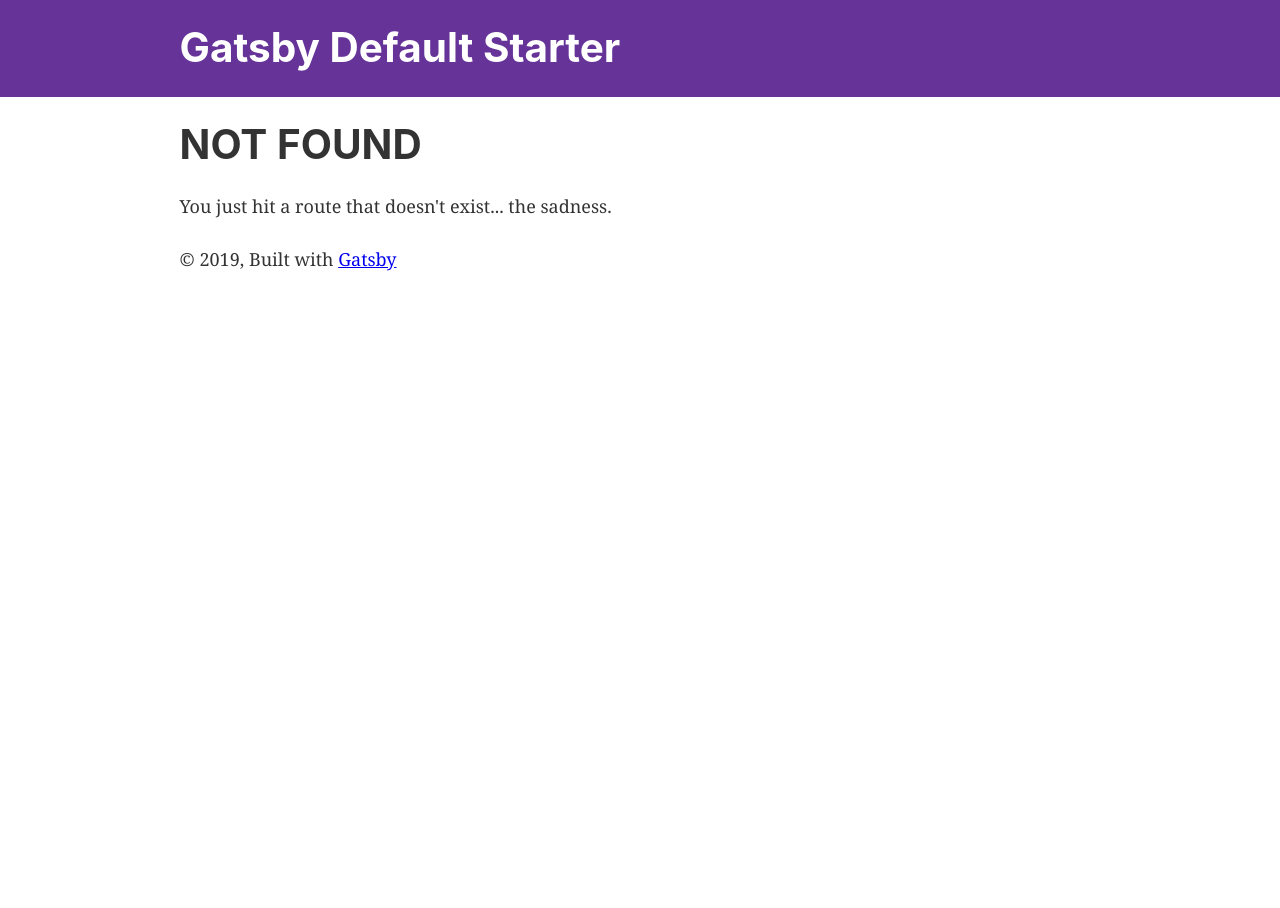
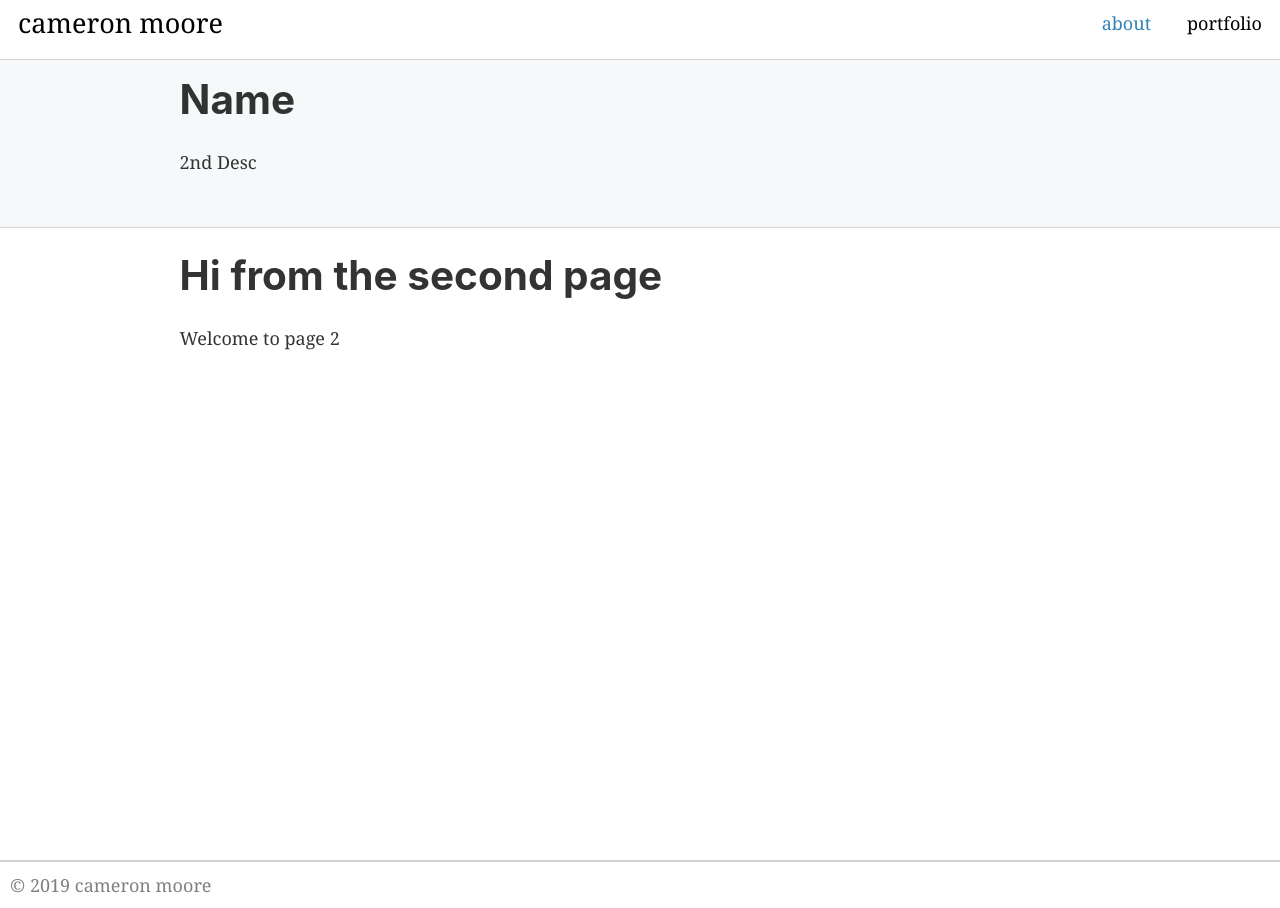
Before and after one commit to Camberbatch01/gatsbyPortfolio, a Gatsby site: page /about in a window 1280 px wide. Before the commit this address had no page. Before the commit the page ends 800 px from the top, so only its background shows below. Built offline with nearby package versions, Linux system fonts and the light colour scheme; Gatsby itself is replaced by a stand-in of ours.

Commit message:
first commit, layout setup

```diff
--- a/gatsby-config.js
+++ b/gatsby-config.js
@@ -1,8 +1,8 @@
 module.exports = {
   siteMetadata: {
-    title: `Gatsby Default Starter`,
-    description: `Kick off your next, great Gatsby project with this default starter. This barebones starter ships with the main Gatsby configuration files you might need.`,
-    author: `@gatsbyjs`,
+    title: `cameron moore`,
+    description: `Check out my personal website`,
+    author: `Cameron Moore`,
   },
   plugins: [
     `gatsby-plugin-react-helmet`,
@@ -29,6 +29,7 @@ module.exports = {
     },
     // this (optional) plugin enables Progressive Web App + Offline functionality
     // To learn more, visit: https://gatsby.dev/offline
-    // 'gatsby-plugin-offline',
+     'gatsby-plugin-offline',
+     `gatsby-plugin-sass`,
   ],
 }
--- /dev/null
+++ b/src/components/banner.js
@@ -0,0 +1,15 @@
+import React from "react"
+import "../components/styles/banner.scss"
+
+const pageInfo = (name, desc) => {
+    return (
+        <div className="banner">
+            <div className="bannerContent">
+              <h1>{name}</h1>
+                <p>{desc}</p>
+            </div>
+        </div>
+    );
+}
+
+export default pageInfo;
--- a/src/components/header.js
+++ b/src/components/header.js
@@ -1,33 +1,19 @@
 import { Link } from "gatsby"
 import PropTypes from "prop-types"
 import React from "react"
+import "../components/styles/nav.scss"
 
 const Header = ({ siteTitle }) => (
-  <header
-    style={{
-      background: `rebeccapurple`,
-      marginBottom: `1.45rem`,
-    }}
-  >
-    <div
-      style={{
-        margin: `0 auto`,
-        maxWidth: 960,
-        padding: `1.45rem 1.0875rem`,
-      }}
-    >
-      <h1 style={{ margin: 0 }}>
-        <Link
-          to="/"
-          style={{
-            color: `white`,
-            textDecoration: `none`,
-          }}
-        >
+  <header className="navBar">
+    <ul className="container">
+      <li className="myName">
+        <Link className="navLinks" to="/">
           {siteTitle}
         </Link>
-      </h1>
-    </div>
+      </li>
+      <li><Link className="navLinks" activeStyle={{color: "rgb(51, 131, 180)"}} to={`/about/`}>about</Link></li>
+      <li><Link className="navLinks" activeStyle={{color: "rgb(51, 131, 180)"}} to="/portfolio">portfolio</Link></li>
+    </ul>
   </header>
 )
 
--- a/src/components/layout.js
+++ b/src/components/layout.js
@@ -11,6 +11,7 @@ import { StaticQuery, graphql } from "gatsby"
 
 import Header from "./header"
 import "./layout.css"
+import "./styles/layout.scss"
 
 const Layout = ({ children }) => (
   <StaticQuery
@@ -24,24 +25,17 @@ const Layout = ({ children }) => (
       }
     `}
     render={data => (
-      <>
+      <div className="containerLayout">
         <Header siteTitle={data.site.siteMetadata.title} />
-        <div
-          style={{
-            margin: `0 auto`,
-            maxWidth: 960,
-            padding: `0px 1.0875rem 1.45rem`,
-            paddingTop: 0,
-          }}
-        >
+        <div className="pageContent">
           <main>{children}</main>
-          <footer>
-            © {new Date().getFullYear()}, Built with
-            {` `}
-            <a href="https://www.gatsbyjs.org">Gatsby</a>
-          </footer>
         </div>
-      </>
+        <footer>
+          © {new Date().getFullYear()}
+          {` `}
+          <span>cameron moore</span>
+        </footer>
+      </div>
     )}
   />
 )
--- /dev/null
+++ b/src/components/styles/banner.scss
@@ -0,0 +1,11 @@
+.banner{
+    background: rgba(193, 205, 218, 0.144);
+    max-width: none;
+    border-bottom: 1px solid lightgrey;
+    margin-bottom: 1.45rem;
+}
+.bannerContent{
+        max-width: 960px;
+        margin: auto;
+        padding: 1rem 1.0875rem 1.45rem;
+}
--- /dev/null
+++ b/src/components/styles/index.scss
@@ -0,0 +1,5 @@
+.content{
+    max-width: 960px;
+    margin: auto;
+    padding: 0px 1.0875rem 1.45rem;
+}
--- /dev/null
+++ b/src/components/styles/layout.scss
@@ -0,0 +1,18 @@
+footer{
+    border-top: 2px solid lightgrey;
+    padding: 10px;
+    color: grey;
+    width: 100%;
+    bottom: 0;
+}
+.containerLayout{
+    display: flex;
+    flex-direction: column;
+    align-items: flex-start;
+}
+.pageContent{
+    min-height: 100vh;
+    width: 100%;
+    margin: 0 auto;
+    padding-top: 0;
+}
--- /dev/null
+++ b/src/components/styles/nav.scss
@@ -0,0 +1,35 @@
+.navBar{
+    background: white;
+    border-bottom: 1px solid lightgrey;
+    overflow: hidden;
+    top: 0;
+    width: 100%;
+}
+.container{
+    margin: 10px 0px;
+    display: flex;
+    list-style: none;
+    li{
+        display: inline;
+        :hover{
+            color: rgb(51, 131, 180);
+        }
+    }
+}
+.myName{
+    margin-right: auto;
+    font-size: 1.5rem;
+}
+.navLinks{
+    color: black;
+    text-decoration: none;
+    padding: 6px 0px;
+    margin: 0px 1rem;
+}
+
+
+@media all and (max-width: 600px) {
+    .container {
+      flex-wrap: wrap;
+    }
+  }
--- /dev/null
+++ b/src/pages/about.js
@@ -0,0 +1,20 @@
+import React from "react"
+import { Link } from "gatsby"
+
+import Layout from "../components/layout"
+import SEO from "../components/seo"
+import Banner from "../components/banner"
+import "../components/styles/index.scss"
+
+const SecondPage = () => (
+  <Layout>
+    <SEO title="about" />
+    {Banner("Name", "2nd Desc")}
+    <div className="content">
+      <h1>Hi from the second page</h1>
+      <p>Welcome to page 2</p>
+    </div>
+  </Layout>
+)
+
+export default SecondPage
```
Also changed, not shown: package.json (+5 -3 lines), src/pages/index.js (+11 -6 lines), src/pages/page-2.js (deleted, +0 -16 lines), src/pages/portfolio.js (added, +20 -0 lines), 1 other file.
